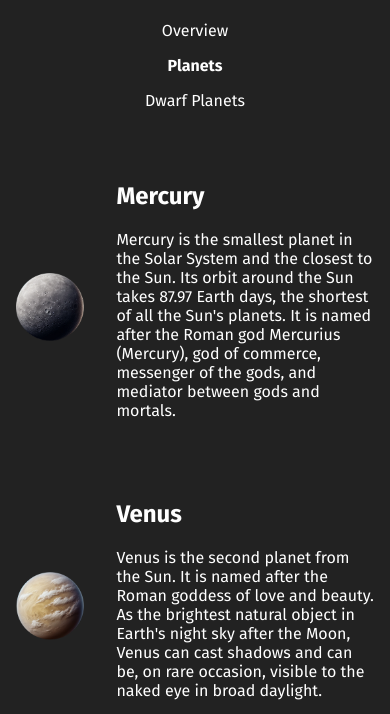
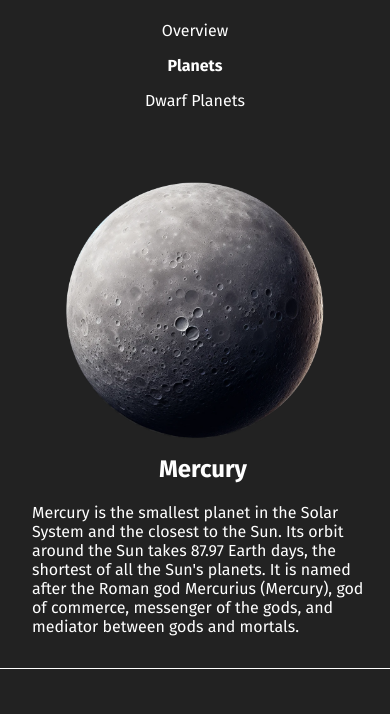
Before and after one commit to caitoor/planets_website, a plain HTML site: page planets.html in a window 390 px wide. Shown: the part 84-798 px from the top of the page. Drawn offline with Linux system fonts and the light colour scheme.

Commit message:
mobile breakpoint for planets

```diff
--- a/css/mobile.css
+++ b/css/mobile.css
@@ -69,6 +69,26 @@
     .neptune {
         transform: scale(3);
     }
+
+    /* Planets: */
+
+    .planet-list-entry {
+        grid-template-columns: 1fr;
+        grid-template-rows: 1fr auto;
+        border-bottom: 1px solid white;
+    }
+
+    .planet-image {
+        display: flex;
+        justify-content: center;
+        align-items: center;
+    }
+
+    .planet-image img {
+     max-width: 66vw;
+    }
+
+    .planet-description h2 {
+        text-align: center;
+    }
 }
-
-/* Planets: */
```
